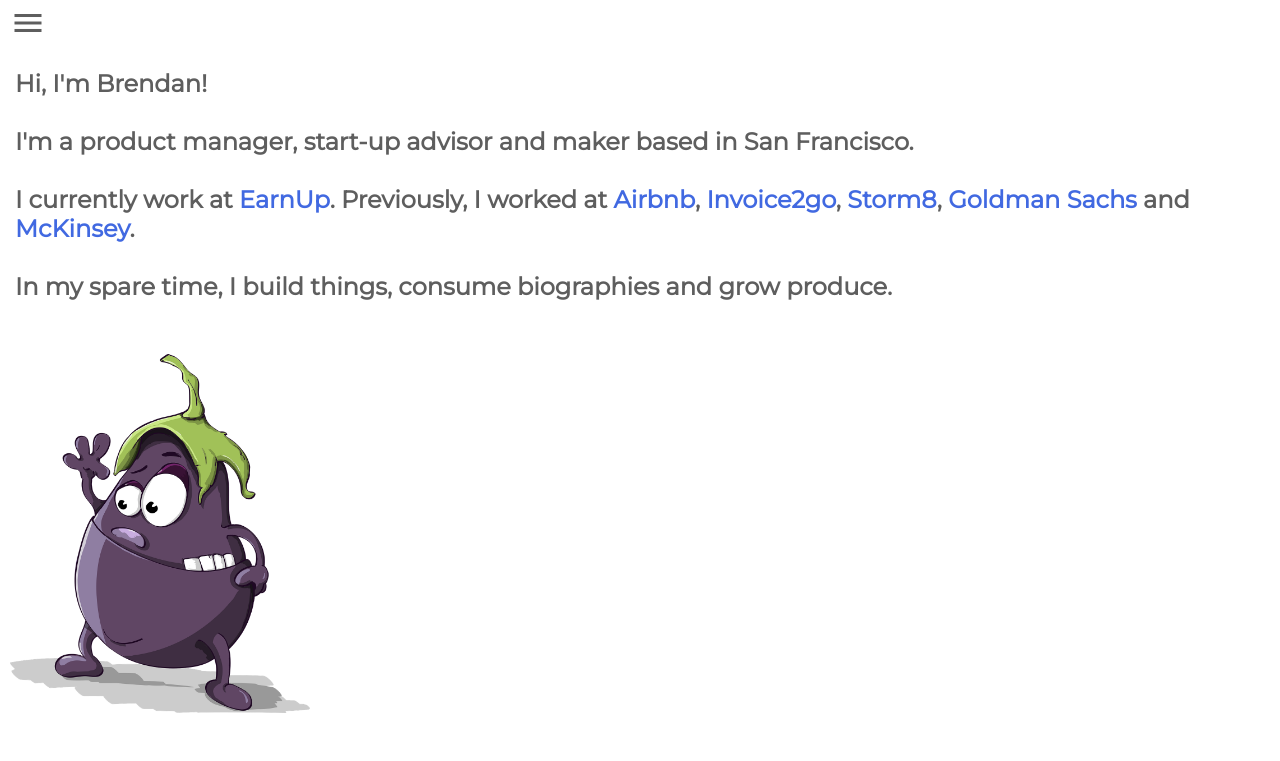
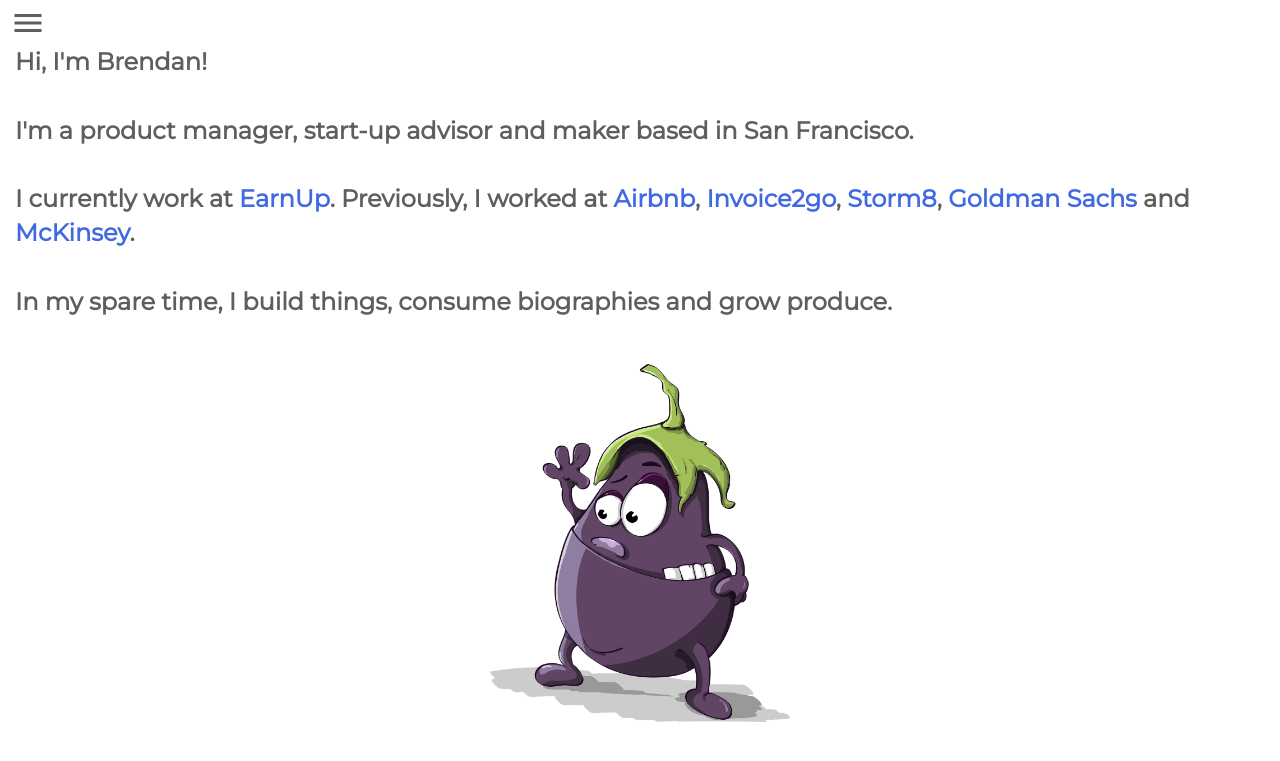
Before and after one commit to brendan4eva/personal-site, a PHP site: page /index.html in a window 1280 px wide. Shown: the top 761 px of the page. Run offline with PHP 8.4, Linux system fonts and the light colour scheme.

Commit message:
Added my CSS below bootstrap for precendent & centered the eggplant image on the page using CSS

```diff
--- a/index.html
+++ b/index.html
@@ -15,10 +15,17 @@
     <!-- Allows me to scale the screen nicely -->
     <meta name="viewport" content="width=device-width, initial-scale=1" />
 
-    <!-- Browser icon, CSS file, Google Fonts -->
+    <!-- Need this because I pull in the menu icon -->
+    <link rel="stylesheet" href="https://fonts.googleapis.com/icon?family=Material+Icons">
+
+    <!-- Gets me Bootstrap -->
+    <link rel="stylesheet" href="https://maxcdn.bootstrapcdn.com/bootstrap/3.3.7/css/bootstrap.min.css">
+    <script src="https://ajax.googleapis.com/ajax/libs/jquery/3.3.1/jquery.min.js"></script>
+    <script src="https://maxcdn.bootstrapcdn.com/bootstrap/3.3.7/js/bootstrap.min.js"></script>
+
+    <!-- Browser icon, CSS file. Put my CSS file below bootstrap so it overrides -->
     <link rel="icon" href="images/eggplant-cartoon.png">
     <link rel="stylesheet" type="text/css" href="styles.css">
-    <link rel="stylesheet" href="https://fonts.googleapis.com/icon?family=Material+Icons">
 
 </head>
 
@@ -37,11 +44,10 @@
 	<br>In my spare time, I build things, consume biographies and grow produce.
 	</p>
     <br>
-
+</div>
+<div id="image">
     <img src="images/eggplant-cartoon.png" width="300px" title="Site mascot" alt="Image hosted in git repo">
-
+</div>
     <br><br>
-
-</div>
 </body>
 </html>
--- a/styles.css
+++ b/styles.css
@@ -27,3 +27,8 @@
         ::-webkit-input-placeholder {
             color: black;
         }
+        #image img {
+            display: block;
+            margin-left: auto;
+            margin-right: auto;
+        }
```
